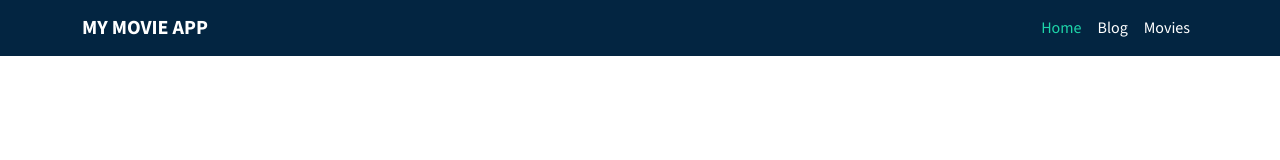
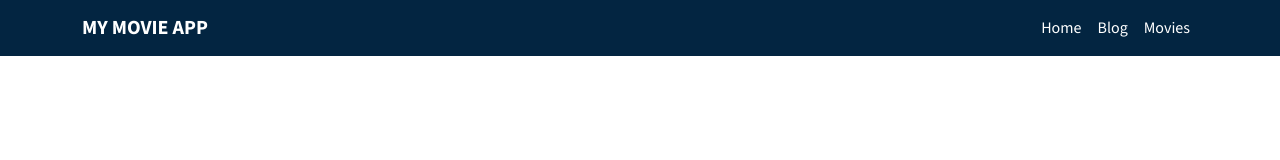
Before and after one commit to asfansayani/mymovieapp, a React (Vite) app: page / in a window 1280 px wide. Shown: the top 160 px of the page. Built offline with nearby package versions, Linux system fonts and the light colour scheme.

Commit message:
config changes

```diff
--- a/src/components/header.jsx
+++ b/src/components/header.jsx
@@ -5,11 +5,11 @@ const Header = () => {
         <>
             <Navbar>
                 <Container>
-                    <Navbar.Brand href="#home"><b>MY MOVIE APP</b></Navbar.Brand>
+                    <Navbar.Brand href="/mymovieapp"><b>MY MOVIE APP</b></Navbar.Brand>
                     <Navbar.Toggle aria-controls="basic-navbar-nav" />
                     <Navbar.Collapse id="basic-navbar-nav">
                         <Nav className="ms-auto align-items-center">
-                            <NavLink className={(e) => e.isActive ? "nav-link active" : "nav-link text-white"} to="/">Home</NavLink>
+                            <NavLink className={(e) => e.isActive ? "nav-link active" : "nav-link text-white"} to="/mymovieapp">Home</NavLink>
                             <NavLink className={(e) => e.isActive ? "nav-link active" : "nav-link text-white"} to="/blog">Blog</NavLink>
                             <NavLink className={(e) => e.isActive ? "nav-link active" : "nav-link text-white"} to="/movies">Movies</NavLink>
                         </Nav>
```
